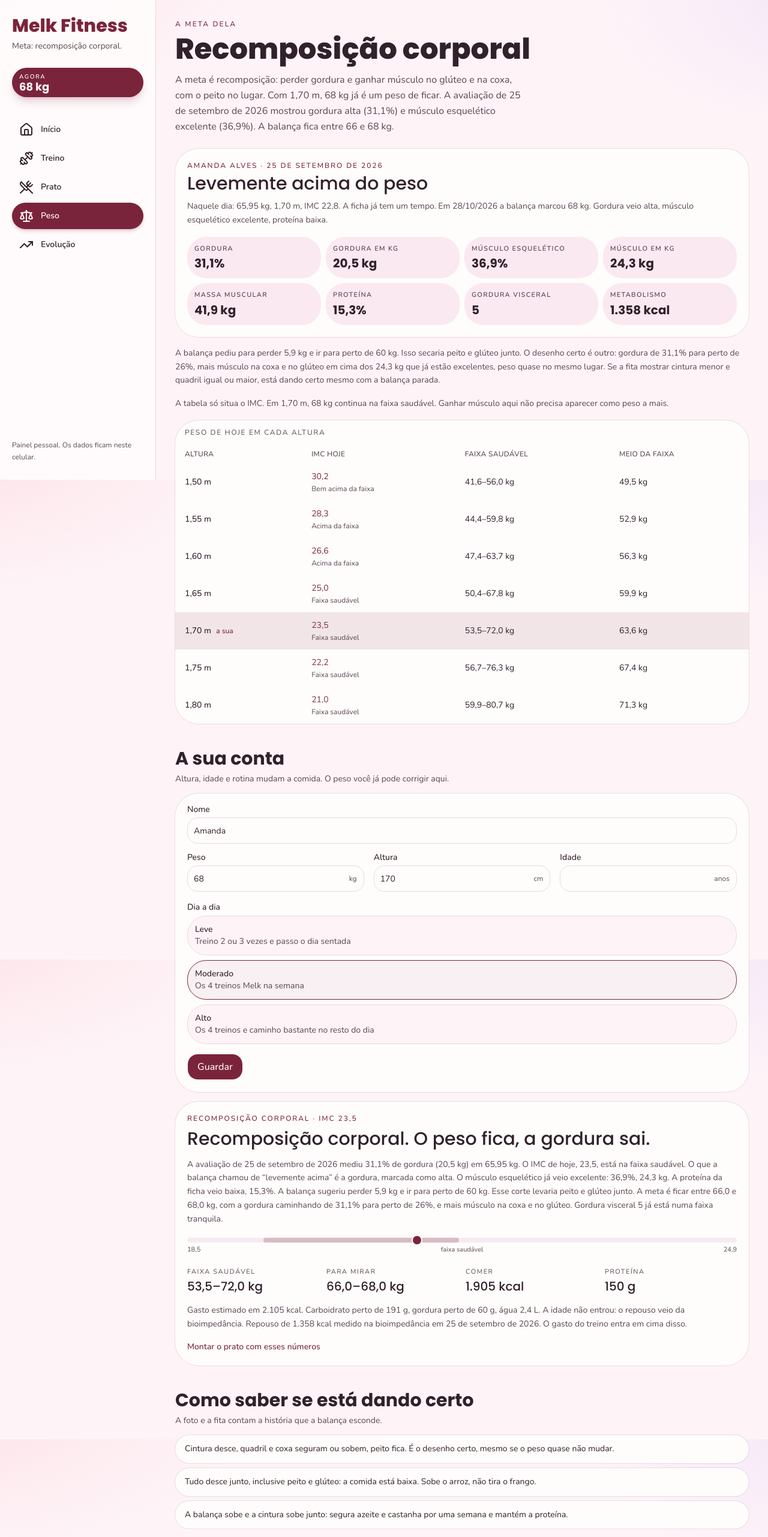
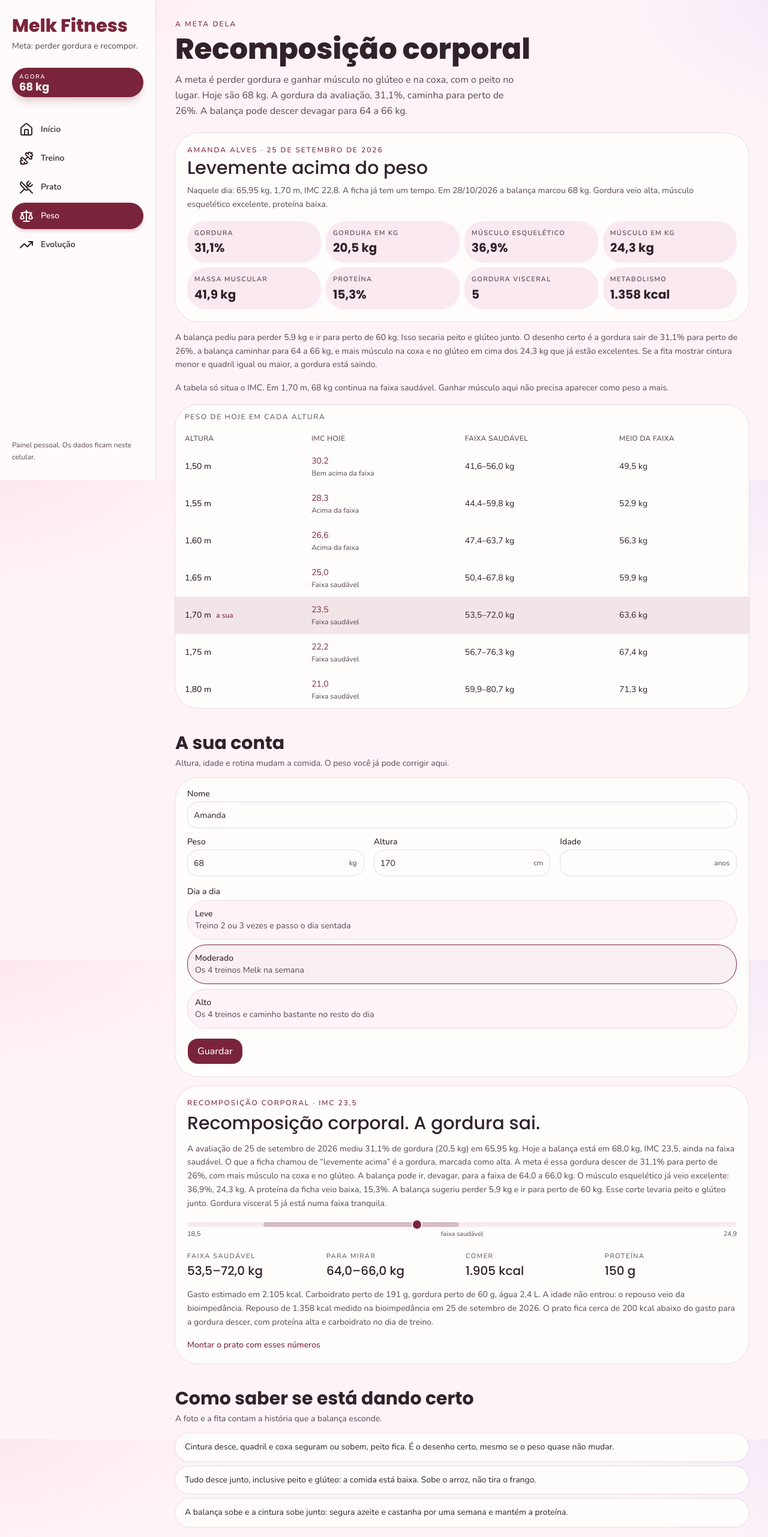
Before and after one commit to Gabriel7z/Melk-Fitness, a Next.js app: page /peso in a window 1280 px wide. Shown: the top 2563 px of the page at 60% size. Built offline with nearby package versions, Linux system fonts and the light colour scheme.

Commit message:
Coloca a perda de gordura na meta de recomposição.
Co-authored-by: ggabriel.ferreira.099 <ggabriel.ferreira.099@gmail.com>

```diff
--- a/src/app/peso/page.tsx
+++ b/src/app/peso/page.tsx
@@ -43,7 +43,7 @@ export default function PesoPage() {
         }
       >
         {usingScan
-          ? `A meta é recomposição: perder gordura e ganhar músculo no glúteo e na coxa, com o peito no lugar. Com 1,70 m, ${formatWeight(live.weightKg)} já é um peso de ficar. A avaliação de ${BODY_SCAN.dateLabel} mostrou gordura alta (${formatNumber(BODY_SCAN.fatPercent, 1)}%) e músculo esquelético excelente (${formatNumber(BODY_SCAN.skeletalMusclePercent, 1)}%). A balança fica entre ${formatNumber(live.weightKg - 2, 0)} e ${formatNumber(live.weightKg, 0)} kg.`
+          ? `A meta é perder gordura e ganhar músculo no glúteo e na coxa, com o peito no lugar. Hoje são ${formatWeight(live.weightKg)}. A gordura da avaliação, ${formatNumber(BODY_SCAN.fatPercent, 1)}%, caminha para perto de ${BODY_SCAN.fatGoalPercent}%. A balança pode descer devagar para ${BODY_SCAN.scaleGoalLow} a ${BODY_SCAN.scaleGoalHigh} kg.`
           : "O mesmo peso é definição em uma altura e é ajuste em outra. Para glúteo maior, coxa grossa, barriga chapada e peito no lugar, a faixa importa mais do que um número redondo."}
       </PageHeader>
 
@@ -53,12 +53,14 @@ export default function PesoPage() {
         <p className="mt-4 text-sm leading-relaxed text-muted-foreground">
           A balança pediu para perder {formatNumber(BODY_SCAN.scaleCutKg, 1)} kg
           e ir para perto de {BODY_SCAN.scaleTargetKg} kg. Isso secaria peito e
-          glúteo junto. O desenho certo é outro: gordura de{" "}
+          glúteo junto. O desenho certo é a gordura sair de{" "}
           {formatNumber(BODY_SCAN.fatPercent, 1)}% para perto de{" "}
-          {BODY_SCAN.fatGoalPercent}%, mais músculo na coxa e no glúteo em cima
-          dos {formatNumber(BODY_SCAN.skeletalMuscleKg, 1)} kg que já estão
-          excelentes, peso quase no mesmo lugar. Se a fita mostrar cintura menor
-          e quadril igual ou maior, está dando certo mesmo com a balança parada.
+          {BODY_SCAN.fatGoalPercent}%, a balança caminhar para{" "}
+          {BODY_SCAN.scaleGoalLow} a {BODY_SCAN.scaleGoalHigh} kg, e mais músculo
+          na coxa e no glúteo em cima dos{" "}
+          {formatNumber(BODY_SCAN.skeletalMuscleKg, 1)} kg que já estão
+          excelentes. Se a fita mostrar cintura menor e quadril igual ou maior,
+          a gordura está saindo.
         </p>
       ) : null}
 
--- a/src/app/prato/page.tsx
+++ b/src/app/prato/page.tsx
@@ -34,7 +34,7 @@ export default function PratoPage() {
   return (
     <div>
       <PageHeader eyebrow="Alimentação" title="Você vai comer.">
-        A comida serve a recomposição corporal. Sem superávit: o peso não sobe. A ficha marcou a proteína como baixa,
+        A comida serve para a gordura sair e o músculo ficar. Sem superávit: o peso não sobe. A ficha marcou a proteína como baixa,
         então ela fica alta aqui para o músculo entrar no lugar da gordura. O
         carboidrato do dia de treino segura o glúteo e o peito.
       </PageHeader>
--- a/src/components/app-shell.tsx
+++ b/src/components/app-shell.tsx
@@ -50,7 +50,7 @@ export function AppShell({ children }: { children: React.ReactNode }) {
           Melk Fitness
         </Link>
         <p className="mt-2 text-sm leading-relaxed text-muted-foreground">
-          Meta: recomposição corporal.
+          Meta: perder gordura e recompor.
         </p>
         <div className="mt-6">
           <WeightPill value={weight} />
@@ -95,7 +95,7 @@ export function AppShell({ children }: { children: React.ReactNode }) {
               Melk Fitness
             </Link>
             <p className="mt-2 max-w-[16rem] text-sm leading-snug text-muted-foreground">
-              Meta: recomposição corporal.
+              Meta: perder gordura e recompor.
             </p>
           </div>
           <WeightPill value={weight} />
--- a/src/components/scan-card.tsx
+++ b/src/components/scan-card.tsx
@@ -32,8 +32,8 @@ export function ScanCard({ compact = false }: { compact?: boolean }) {
           esquelético {formatNumber(BODY_SCAN.skeletalMusclePercent, 1)}%, já
           excelente. Proteína da ficha,{" "}
           {formatNumber(BODY_SCAN.proteinPercent, 1)}%, veio baixa. A meta é
-          recomposição corporal: peso parado, gordura descendo, músculo no
-          glúteo e na coxa.
+          perder gordura, de {formatNumber(BODY_SCAN.fatPercent, 1)}% para perto
+          de {BODY_SCAN.fatGoalPercent}%, e ganhar glúteo e coxa.
         </p>
       </Link>
     );
--- a/src/lib/body.ts
+++ b/src/lib/body.ts
@@ -104,10 +104,10 @@ export function assess(profile: Profile): Assessment | null {
 
   if (scan && bmi < 27) {
     mode = "recomp";
-    goalLow = weightKg - 2;
-    goalHigh = weightKg;
-    headline = "Recomposição corporal. O peso fica, a gordura sai.";
-    detail = `A avaliação de ${scan.dateLabel} mediu ${formatNumber(scan.fatPercent, 1)}% de gordura (${formatNumber(scan.fatKg, 1)} kg) em ${formatNumber(scan.weightKg, 2)} kg. O IMC de hoje, ${imc}, está na faixa saudável. O que a balança chamou de “levemente acima” é a gordura, marcada como alta. O músculo esquelético já veio excelente: ${formatNumber(scan.skeletalMusclePercent, 1)}%, ${formatNumber(scan.skeletalMuscleKg, 1)} kg. A proteína da ficha veio baixa, ${formatNumber(scan.proteinPercent, 1)}%. A balança sugeriu perder ${formatNumber(scan.scaleCutKg, 1)} kg e ir para perto de ${scan.scaleTargetKg} kg. Esse corte levaria peito e glúteo junto. A meta é ficar entre ${formatNumber(goalLow, 1)} e ${formatNumber(goalHigh, 1)} kg, com a gordura caminhando de ${formatNumber(scan.fatPercent, 1)}% para perto de ${scan.fatGoalPercent}%, e mais músculo na coxa e no glúteo. Gordura visceral ${scan.visceralFat} já está numa faixa tranquila.`;
+    goalLow = scan.scaleGoalLow;
+    goalHigh = scan.scaleGoalHigh;
+    headline = "Recomposição corporal. A gordura sai.";
+    detail = `A avaliação de ${scan.dateLabel} mediu ${formatNumber(scan.fatPercent, 1)}% de gordura (${formatNumber(scan.fatKg, 1)} kg) em ${formatNumber(scan.weightKg, 2)} kg. Hoje a balança está em ${kg} kg, IMC ${imc}, ainda na faixa saudável. O que a ficha chamou de “levemente acima” é a gordura, marcada como alta. A meta é essa gordura descer de ${formatNumber(scan.fatPercent, 1)}% para perto de ${scan.fatGoalPercent}%, com mais músculo na coxa e no glúteo. A balança pode ir, devagar, para a faixa de ${formatNumber(goalLow, 1)} a ${formatNumber(goalHigh, 1)} kg. O músculo esquelético já veio excelente: ${formatNumber(scan.skeletalMusclePercent, 1)}%, ${formatNumber(scan.skeletalMuscleKg, 1)} kg. A proteína da ficha veio baixa, ${formatNumber(scan.proteinPercent, 1)}%. A balança sugeriu perder ${formatNumber(scan.scaleCutKg, 1)} kg e ir para perto de ${scan.scaleTargetKg} kg. Esse corte levaria peito e glúteo junto. Gordura visceral ${scan.visceralFat} já está numa faixa tranquila.`;
     kcalRaw = tdee - 200;
   } else if (bmi >= 27) {
     mode = "deficit";
@@ -156,7 +156,7 @@ export function assess(profile: Profile): Assessment | null {
   const floor = Math.max(1700, protein * 4 + fat * 9 + 130 * 4);
   let kcal = Math.round(kcalRaw);
   let kcalNote = scan
-    ? `Repouso de ${formatNumber(scan.bmr)} kcal medido na bioimpedância em ${scan.dateLabel}. O gasto do treino entra em cima disso.`
+    ? `Repouso de ${formatNumber(scan.bmr)} kcal medido na bioimpedância em ${scan.dateLabel}. O prato fica cerca de 200 kcal abaixo do gasto para a gordura descer, com proteína alta e carboidrato no dia de treino.`
     : "";
   if (kcal < floor) {
     kcal = Math.round(floor);
--- a/src/lib/rhythm.ts
+++ b/src/lib/rhythm.ts
@@ -117,7 +117,7 @@ export function buildMonthReading(
       );
     } else {
       bits.push(
-        `O peso ficou, de ${formatWeight(first)} para ${formatWeight(last)}. A balança quase parada é o desenho da recomposição.`,
+        `O peso ficou, de ${formatWeight(first)} para ${formatWeight(last)}. A meta inclui perder gordura: a fita confirma se a cintura desceu e a coxa ficou.`,
       );
     }
   }
--- a/src/lib/scan.ts
+++ b/src/lib/scan.ts
@@ -26,6 +26,9 @@ export const BODY_SCAN = {
   scaleCutKg: 5.9,
   scaleTargetKg: 60,
   fatGoalPercent: 26,
+  /** Faixa da balança enquanto a gordura desce. Não é o corte para 60 kg. */
+  scaleGoalLow: 64,
+  scaleGoalHigh: 66,
   reading: "Levemente acima do peso",
 } as const;
 
--- a/src/lib/workouts.ts
+++ b/src/lib/workouts.ts
@@ -531,7 +531,7 @@ export const PROGRESS_RULES = [
 export const DONT = [
   "Não faz só abdominal para secar a barriga. Isso não tira gordura do lugar, e oblíquo pesado pode até alargar a cintura.",
   "Não corta o arroz no dia de perna. Glúteo cresce com força e carboidrato.",
-  "Não malha peito. O peito some quando o peso cai rápido, não quando falta supino. A balança fica perto do peso de hoje.",
+  "Não malha peito. O peito some quando o peso cai rápido, não quando falta supino. A gordura sai devagar, com a balança em direção a 64 a 66 kg.",
   "Não treina glúteo todo dia. Ele cresce na folga entre segunda e quinta.",
   "Não desconta a balança no café do dia seguinte. Treino de perna, ciclo e creatina sobem o peso sem ser gordura.",
   "Não faz dois treinos de perna no mesmo dia para compensar falta. Repõe um treino perdido no sábado e segue.",
```
Also changed, not shown: src/app/page.tsx (+7 -5 lines).
